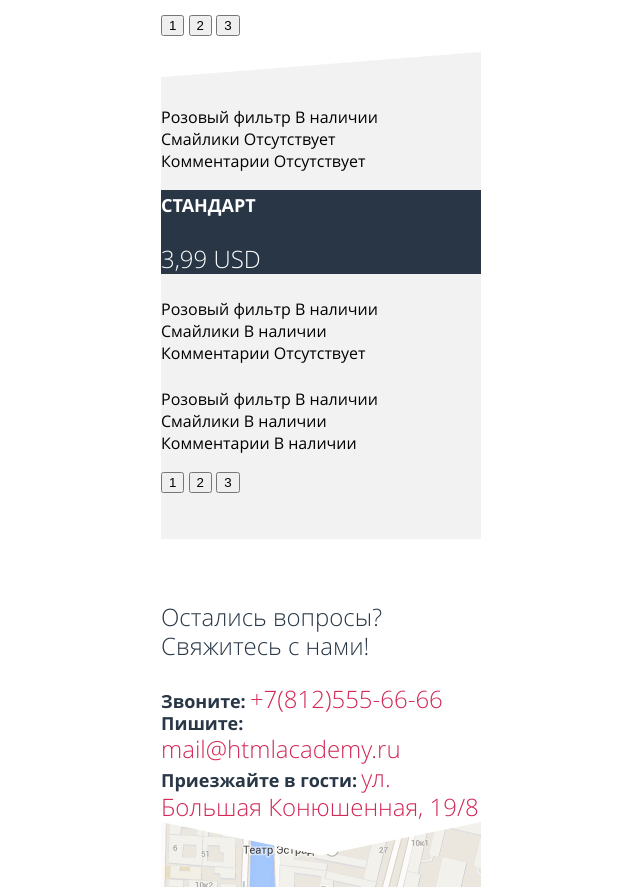
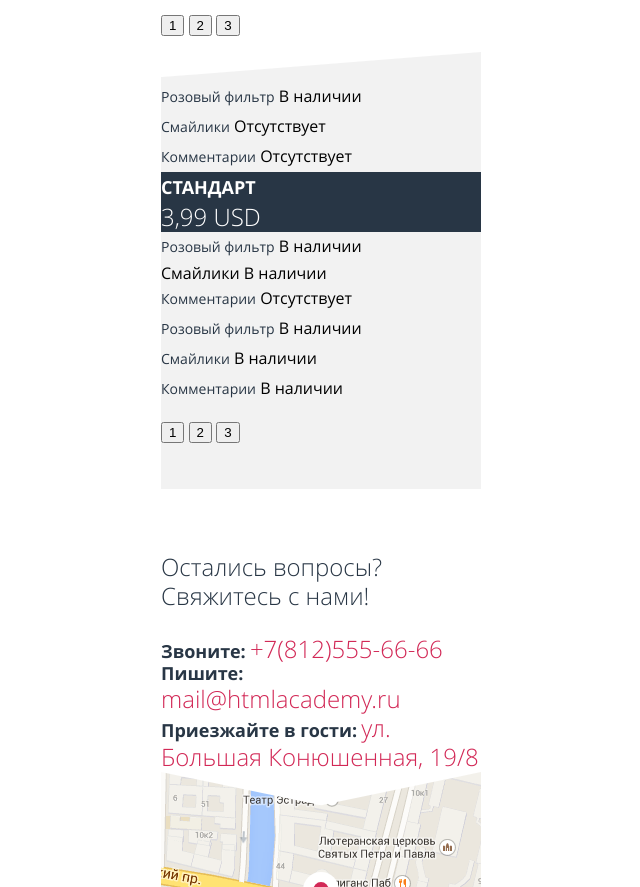
Before and after one commit to Inspel/601025-pink, a website: page source/index.html in a window 1280 px wide. Shown: the part 2563-3450 px from the top of the page, without its empty margins (319-959 px from the left). Drawn offline with nearby package versions, Linux system fonts and the light colour scheme; files that its build step writes are made by us from their sources.

Commit message:
Поправил текст в tariffs

```diff
--- a/source/less/tariffs.less
+++ b/source/less/tariffs.less
@@ -7,11 +7,16 @@
   .reset-list();
 }
 
+.tariffs__item--functions {
+  display: none;
+}
+
 .tariffs__name-wrapper {
   background-color: #283645;
 }
 
 .tariffs__name {
+  margin: 0;
   font-size: 18px;
   line-height: 30px;
   font-weight: bold;
@@ -20,8 +25,15 @@
 }
 
 .tariffs__price {
+  margin: 0;
   font-size: 24px;
   line-height: 30px;
   font-weight: 300;
   color: #ffffff;
 }
+
+.tariffs__function {
+  font-size: 14px;
+  line-height: 30px;
+  color: #283645;
+}
```
